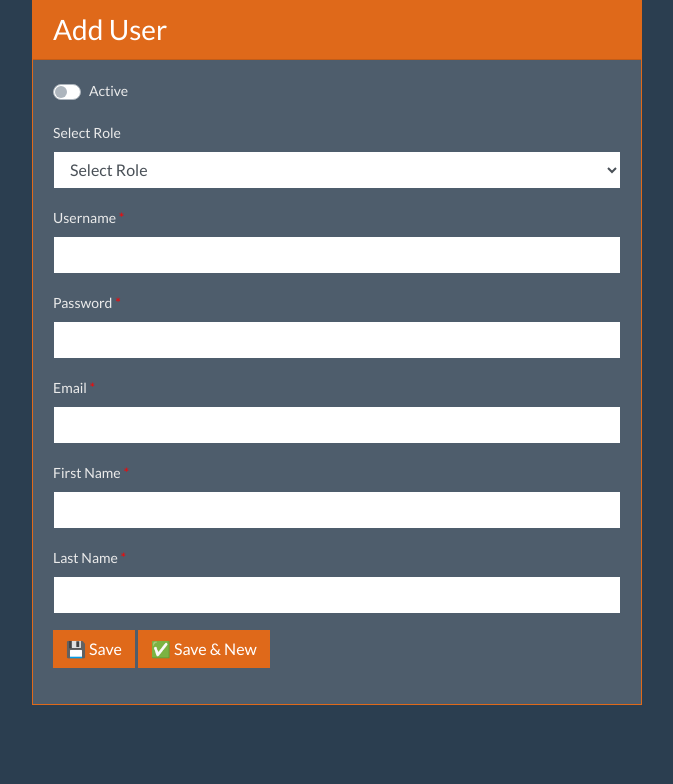
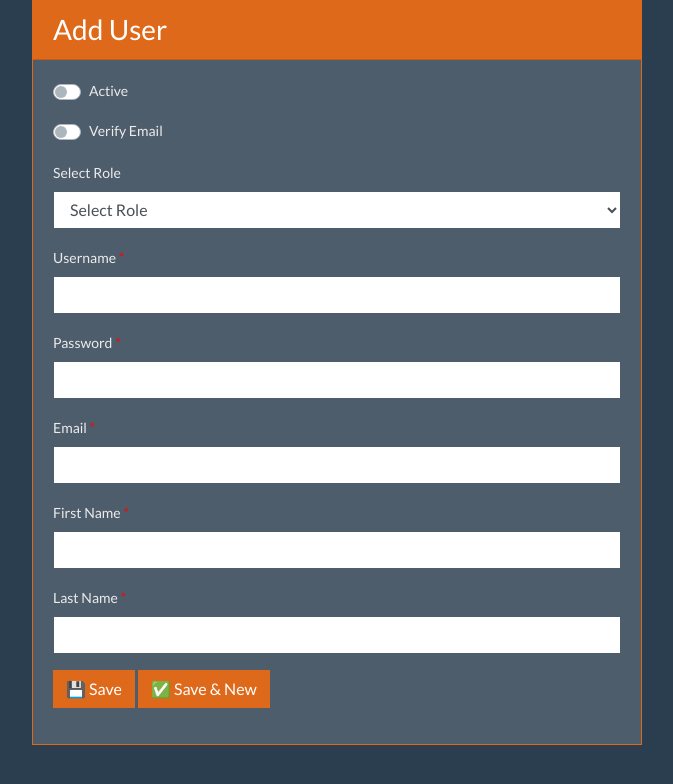
Before and after one commit to John-Betong/perfect-app-starter, a PHP site: template resources/views/admin/users/form-users.php in a window 1280 px wide. Shown: the top 784 px of the page, without its empty margins (303-976 px from the left). Run offline with PHP 8.4, Linux system fonts and the light colour scheme; the template is opened without the code that fills it, so the values that code supplies are empty; the visitor is signed in with stand-in values (Sample User, id 1); some libraries are stand-ins or nearby versions.

Commit message:
Added ability for Admin to set DB field is_email_verified. This is normally set to true when the user clicks the "Verify Email" link in the email sent to them after registering.

```diff
--- a/app/Http/Controllers/Admin/UsersBaseController.php
+++ b/app/Http/Controllers/Admin/UsersBaseController.php
@@ -47,6 +47,8 @@ class UsersBaseController
      */
     protected array $allowedFields = [
         'is_active'
+        ,
+        'is_email_verified'
         ,
         'role_id'
         ,
--- a/resources/views/admin/users/form-users.php
+++ b/resources/views/admin/users/form-users.php
@@ -18,6 +18,15 @@
                                        value="1"
                                     <?= !empty($form_data['is_active']) ? 'checked' : '' ?> >
                                 <label class="custom-control-label" for="is_active">Active</label>
+                            </div>
+                        </div>
+
+                        <div class="form-group">
+                            <div class="custom-control custom-switch">
+                                <input id="is_email_verified" name="is_email_verified" type="checkbox" class="custom-control-input"
+                                       value="1"
+                                    <?= !empty($form_data['is_email_verified']) ? 'checked' : '' ?> >
+                                <label class="custom-control-label" for="is_email_verified">Verify Email</label>
                             </div>
                         </div>
 
```
